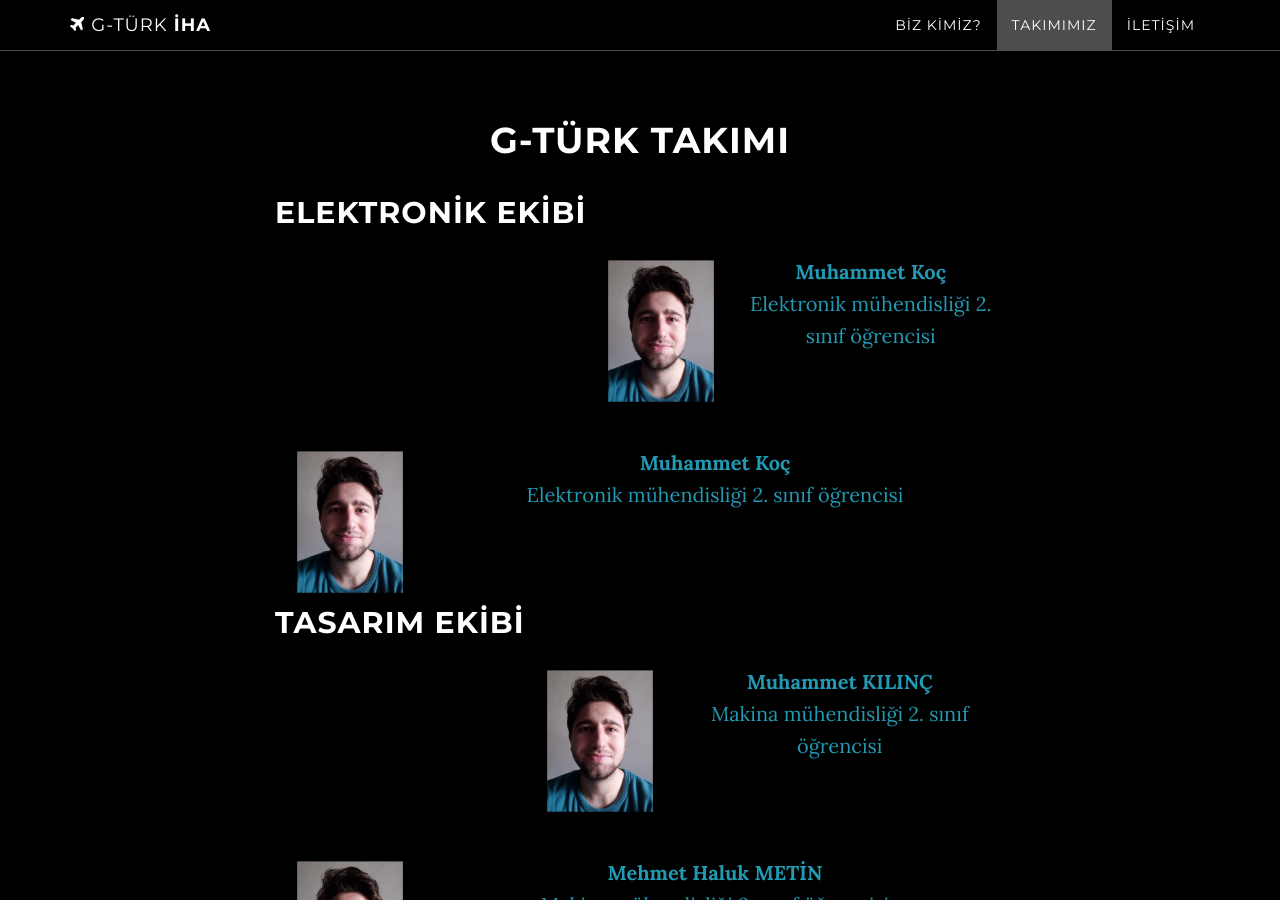
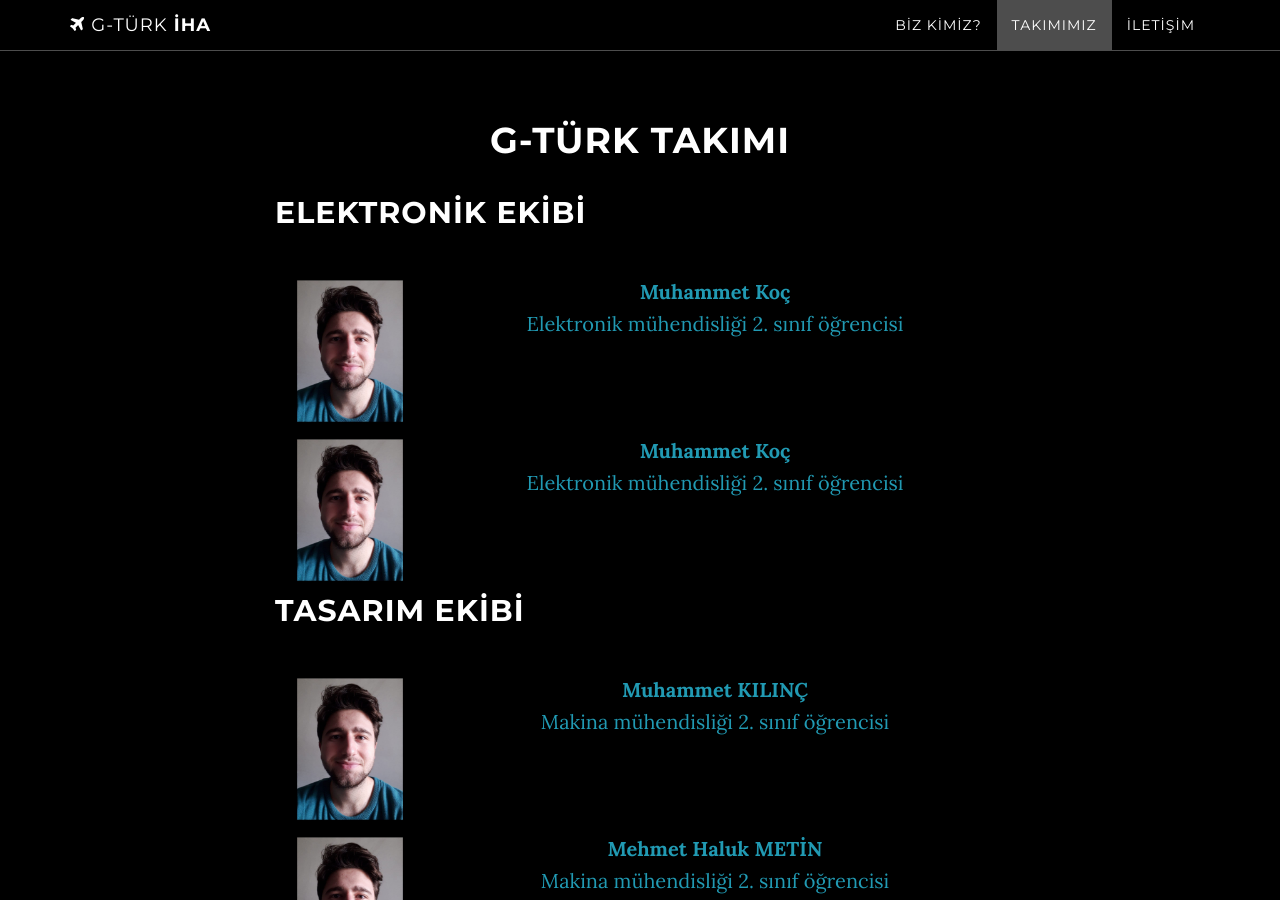
Before and after one commit to g-turk-iha/g-turk-iha, a Jekyll site: the page built from index.html, in a window 1280 px wide and 900 px high, scrolled down 1643 px. Built offline with Jekyll 4.4.1, drawn with Linux system fonts in a browser that asks for light colours.

Commit message:
Update team.html

```diff
--- a/_includes/team.html
+++ b/_includes/team.html
@@ -4,7 +4,7 @@
         <div class="container">
             <div class="col-lg-8 col-lg-offset-2">
                 <h1>G-TÜRK TAKIMI</h1>
-                <h2 style="float: left;">ELEKTRONİK EKİBİ</h2><br><br><br>
+                <h2 style="float: left;">ELEKTRONİK EKİBİ</h2><br><br><br><br>
                 <a href="{{ site.baseurl }}/img/author.png">
                     <img src="{{ site.baseurl }}/img/author.png" width="150px" height="150px" style="float: left;">
                     <p><strong>Muhammet Koç</strong><br> Elektronik mühendisliği 2. sınıf öğrencisi</p><br><br><br>
@@ -13,7 +13,7 @@
                     <img src="{{ site.baseurl }}/img/author.png" width="150px" height="150px" style="float: left;">
                     <p><strong>Muhammet Koç</strong><br> Elektronik mühendisliği 2. sınıf öğrencisi</p><br><br><br>
                 </a>
-                <h2 style="float: left;">TASARIM EKİBİ</h2><br><br><br>
+                <h2 style="float: left;">TASARIM EKİBİ</h2><br><br><br><br>
                 <a href="{{ site.baseurl }}/img/author.png">
                     <img src="{{ site.baseurl }}/img/author.png" width="150px" height="150px" style="float: left;">
                     <p><strong>Muhammet KILINÇ</strong><br> Makina mühendisliği 2. sınıf öğrencisi</p><br><br><br>
@@ -22,7 +22,7 @@
                     <img src="{{ site.baseurl }}/img/author.png" width="150px" height="150px" style="float: left;">
                     <p><strong>Mehmet Haluk METİN</strong><br> Makina mühendisliği 2. sınıf öğrencisi</p><br><br><br>
                 </a>
-                <h2 style="float: left;">YAZILIM EKİBİ</h2><br><br><br>
+                <h2 style="float: left;">YAZILIM EKİBİ</h2><br><br><br><br>
                 <a href="{{ site.baseurl }}/img/author.png">
                     <img src="{{ site.baseurl }}/img/author.png" width="150px" height="150px" style="float: left;">
                     <p><strong>Berkcan NARMOT</strong><br> Makina mühendisliği 2. sınıf öğrencisi</p><br><br><br>
```
